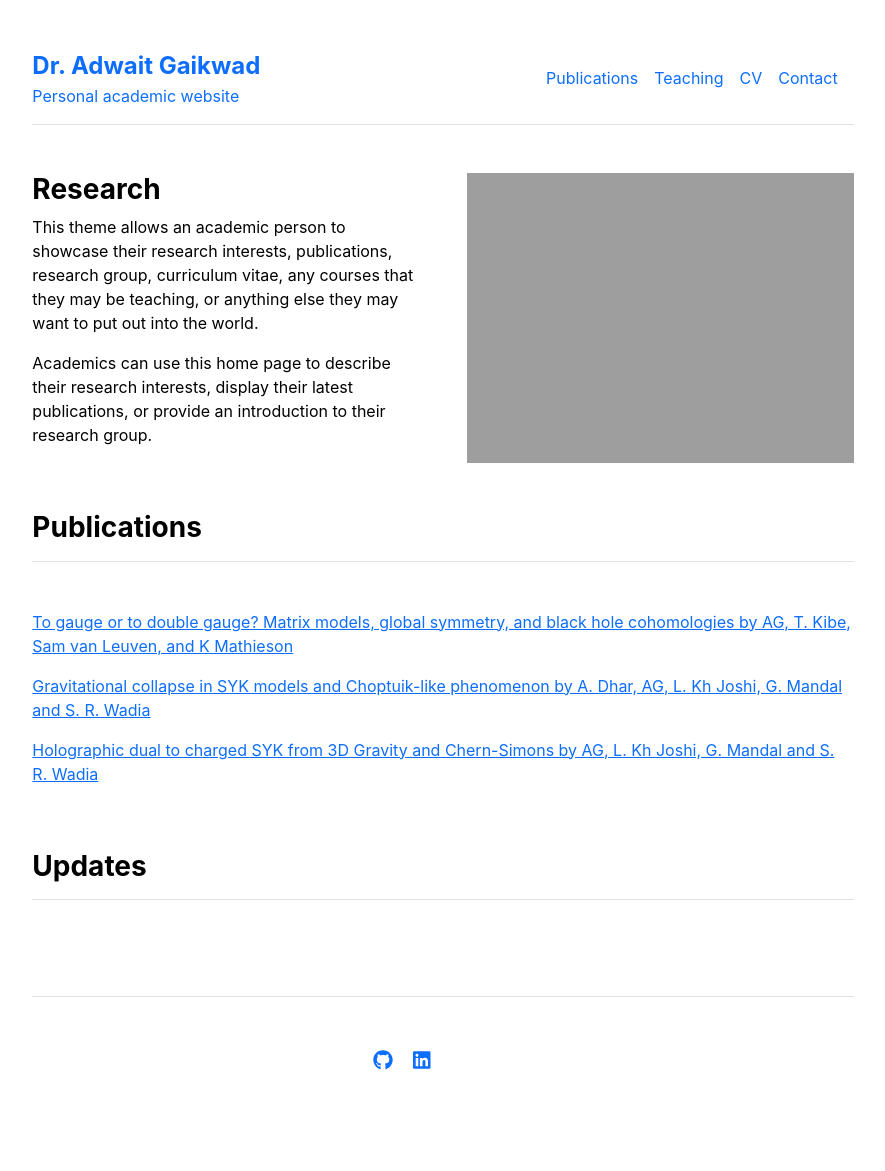
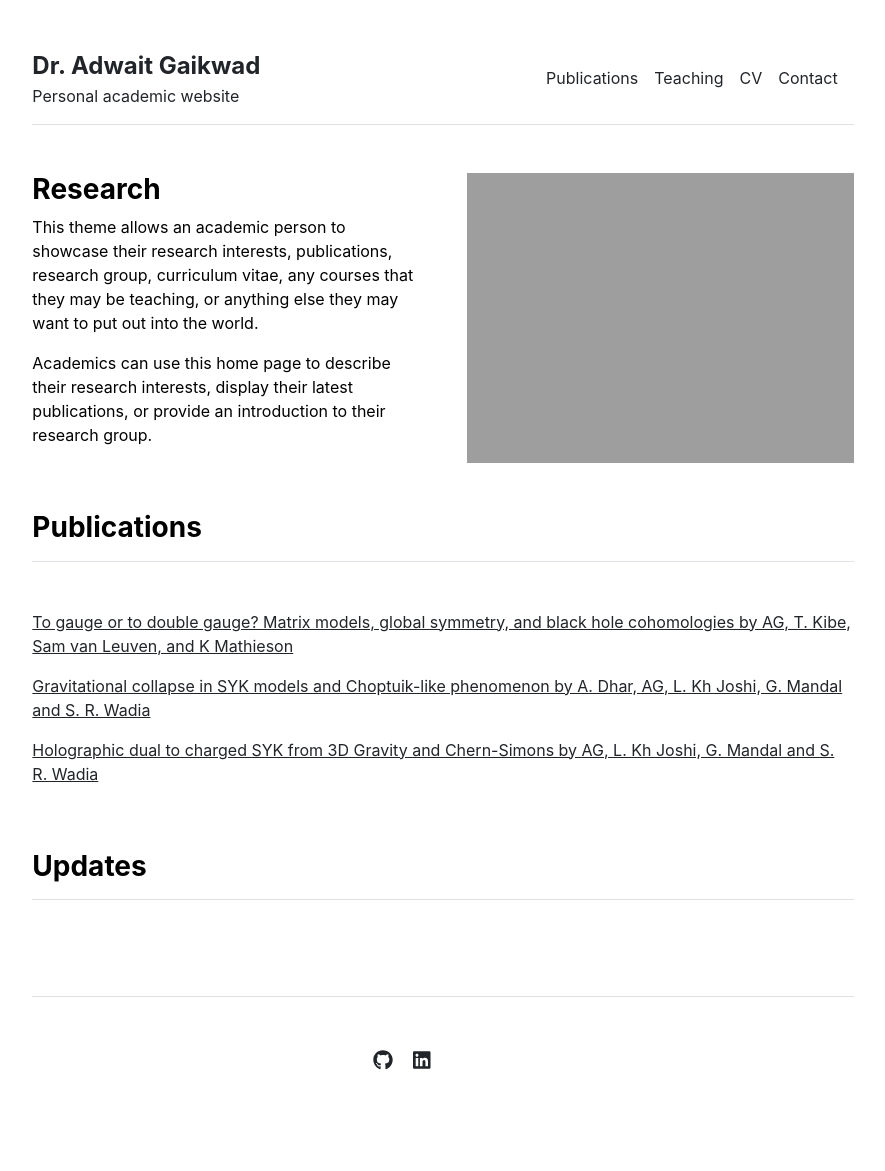
Before and after one commit to AdwaitGa/AdwaitGa.github.io, a Jekyll site: the page built from index.md, in a window 1280 px wide. Shown: the whole page, without its empty margins (197-1082 px from the left). Built offline with Jekyll 4.4.1, drawn with Linux system fonts in a browser that asks for light colours.

Commit message:
fixing  the "bundle exec jekyll serve" error

```diff
--- a/_sass/main.scss
+++ b/_sass/main.scss
@@ -1,14 +1,14 @@
 $backgroundColor: #ffffff;
 $bodyColor: #000000;
 $bodyFont: -apple-system,BlinkMacSystemFont,"Segoe UI",Helvetica,Arial,sans-serif,"Apple Color Emoji","Segoe UI Emoji","Segoe UI Symbol";
-$linkColor: #212529 !important;
+$linkColor: #212529;
 
 body {
-  background: $backgroundColor;
+  background-color: $backgroundColor;
   color: $bodyColor;
   font-family: $bodyFont;
 }
 
 body a {
-  color: $linkColor !important;
+  color: $linkColor;
 }
--- a/assets/css/main.scss
+++ b/assets/css/main.scss
@@ -1,4 +1,3 @@
 ---
 ---
-
 @import "main";
```
